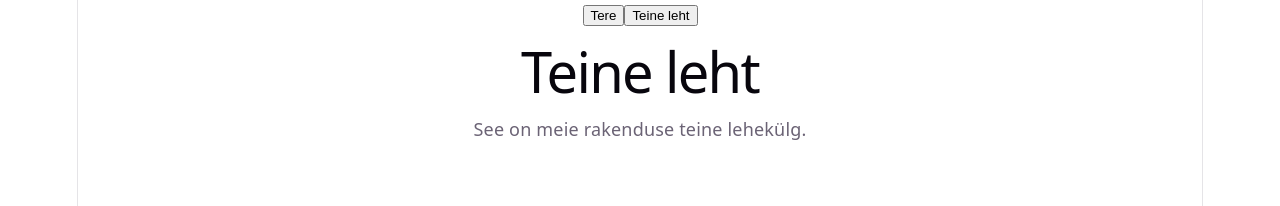
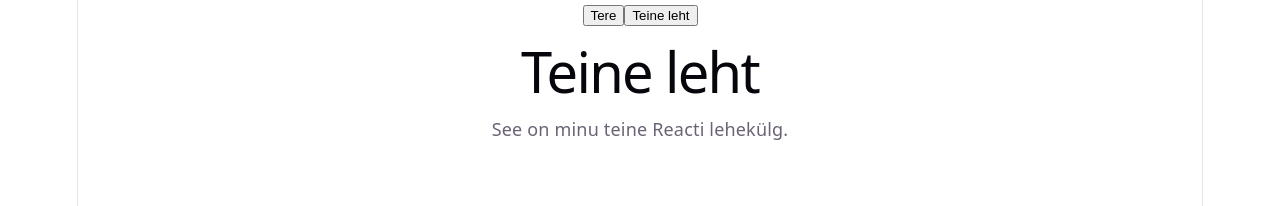
Before and after one commit to Maia-Marit/raamistik666, a React (Vite) app in the folder my-app/: page / in a window 1280 px wide. Both pictures are taken after a click on the button "Teine leht". Shown: the top 206 px of the page. Built offline with nearby package versions, Linux system fonts and the light colour scheme.

Commit message:
Muudatused, lisatud juurde folder pages, meist.jsx

```diff
--- a/my-app/src/App.jsx
+++ b/my-app/src/App.jsx
@@ -1,4 +1,5 @@
 import { useState } from "react";
+import Meist from "./pages/Meist.jsx";
 
 function App() {
   const [page, setPage] = useState("home");
@@ -16,10 +17,7 @@ function App() {
           <p>See on meie esimene Reacti rakendus.</p>
         </>
       ) : (
-        <>
-          <h1>Teine leht</h1>
-          <p>See on meie rakenduse teine lehekülg.</p>
-        </>
+        <Meist />
       )}
     </>
   );
--- /dev/null
+++ b/my-app/src/pages/Meist.jsx
@@ -0,0 +1,10 @@
+function SecondPage() {
+  return (
+    <>
+      <h1>Teine leht</h1>
+      <p>See on minu teine Reacti lehekülg.</p>
+    </>
+  );
+}
+
+export default SecondPage;
```
